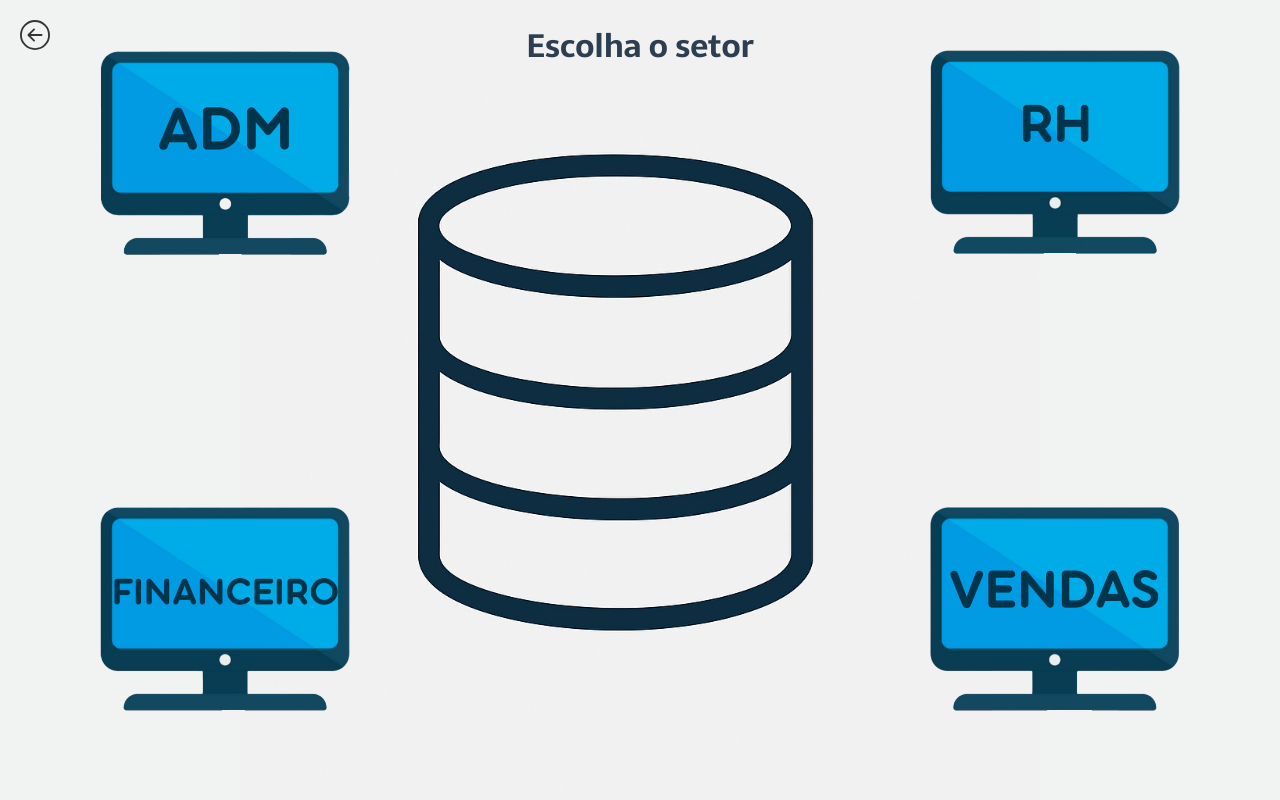
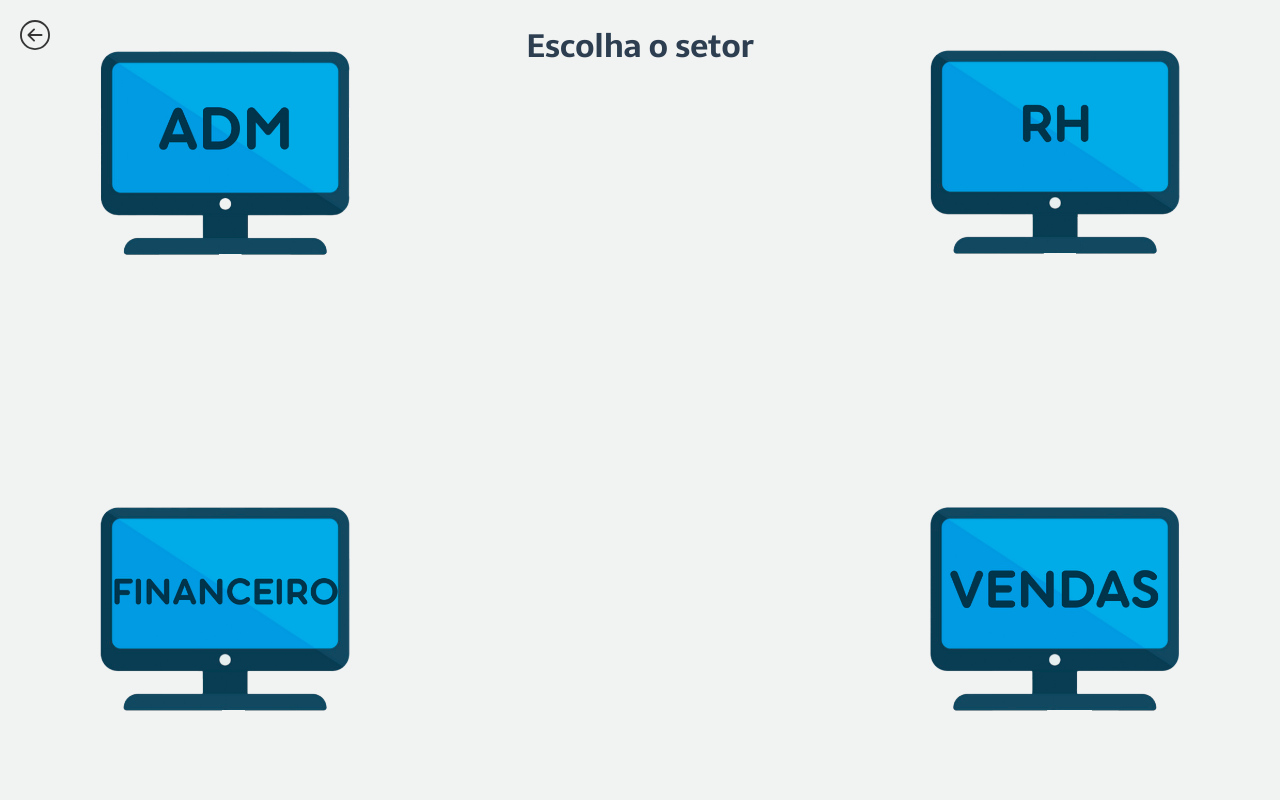
Before and after one commit to Doctorpbm/Matem-tica, a PHP site: page /fases.html in a window 1280 px wide. Run offline with PHP 8.4, Linux system fonts and the light colour scheme.

Commit message:
menufases.css

```diff
--- a/menufases.css
+++ b/menufases.css
@@ -6,7 +6,6 @@
 
 
 body {
-    background-image: url(imgs/banco.png);
     background-color: #f1f2f2;
     background-size: contain;
     background-repeat: no-repeat;
```
